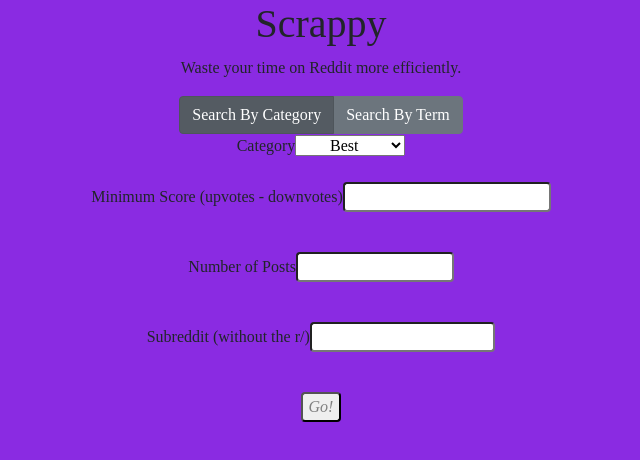
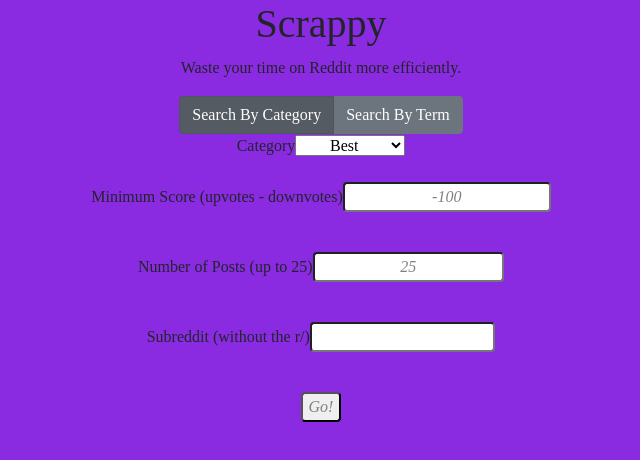
Before and after one commit to grantnathanielbrown/scraper_project, a React (Create React App) app in the folder scraper_frontend/: page / in a window 1280 px wide. Shown: the top 460 px of the page, without its empty margins (319-959 px from the left). Built offline with nearby package versions, Linux system fonts and the light colour scheme.

Commit message:
fixed form present values

```diff
--- a/scraper_frontend/src/App.js
+++ b/scraper_frontend/src/App.js
@@ -12,9 +12,9 @@
     super(props)
     this.state= {
       category: "Best",
-      minScore: null,
-      numPosts: null,
-      subreddit: null,
+      minScore: -100,
+      numPosts: 25,
+      subreddit: "",
       postArray: [],
     }
     this.handleChange = this.handleChange.bind(this);
@@ -123,22 +123,21 @@
 
         <CategoryForm handleChange={this.handleChange.bind(this)}/>
 
-        <label htmlFor="min-score">
+        <label htmlFor="minScore">
           Minimum Score (upvotes - downvotes)
-          <input id="min-score" className="rounded min-score" value={this.state.minScore} onChange={this.handleChange} type="number"/>
+          <input id="minScore" className="rounded min-score" value={this.state.minScore} onChange={this.handleChange} type="number"/>
         </label>
 
-        <label htmlFor="num-posts">
-          Number of Posts
-          <input id="num-posts" className="rounded num-posts" value={this.state.numPosts} onChange={this.handleChange} type="number"/>
+        <label htmlFor="numPosts">
+          Number of Posts (up to 25)
+          <input id="numPosts" className="rounded num-posts" value={this.state.numPosts} onChange={this.handleChange} type="number"/>
         </label>
 
-          {/* <input className="rounded search-term" value={this.state.searchTerm} onChange={this.handleChange} type="text"/>
-           */}
         <label htmlFor="subreddit">
           Subreddit (without the r/)
           <input id="subreddit" className="rounded subreddit" value={this.state.subreddit} onChange={this.handleChange} type="text"/>
         </label>
+
           <input className="rounded" value="Go!" type="submit" />
         </form>
         <div className="posts-container">
```
